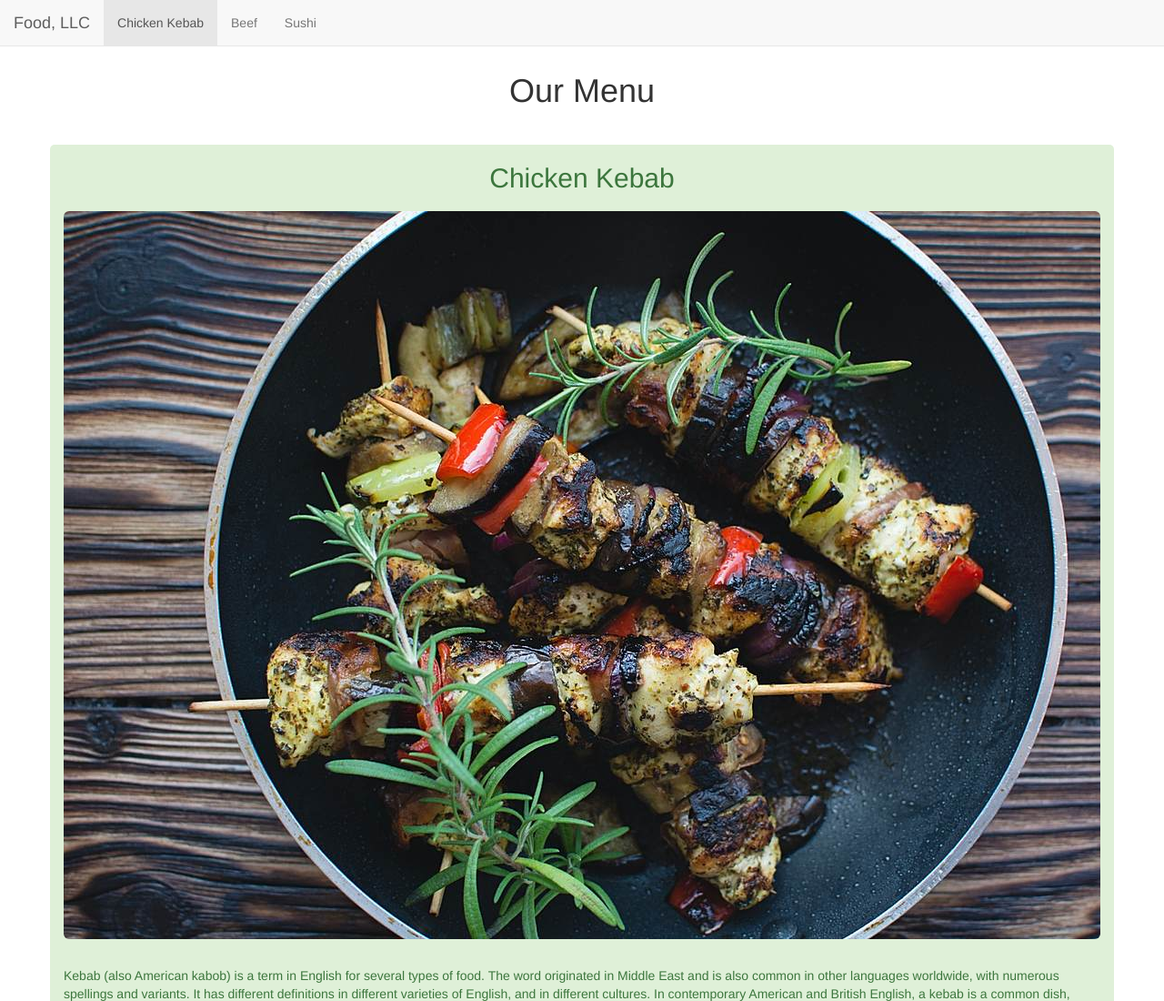
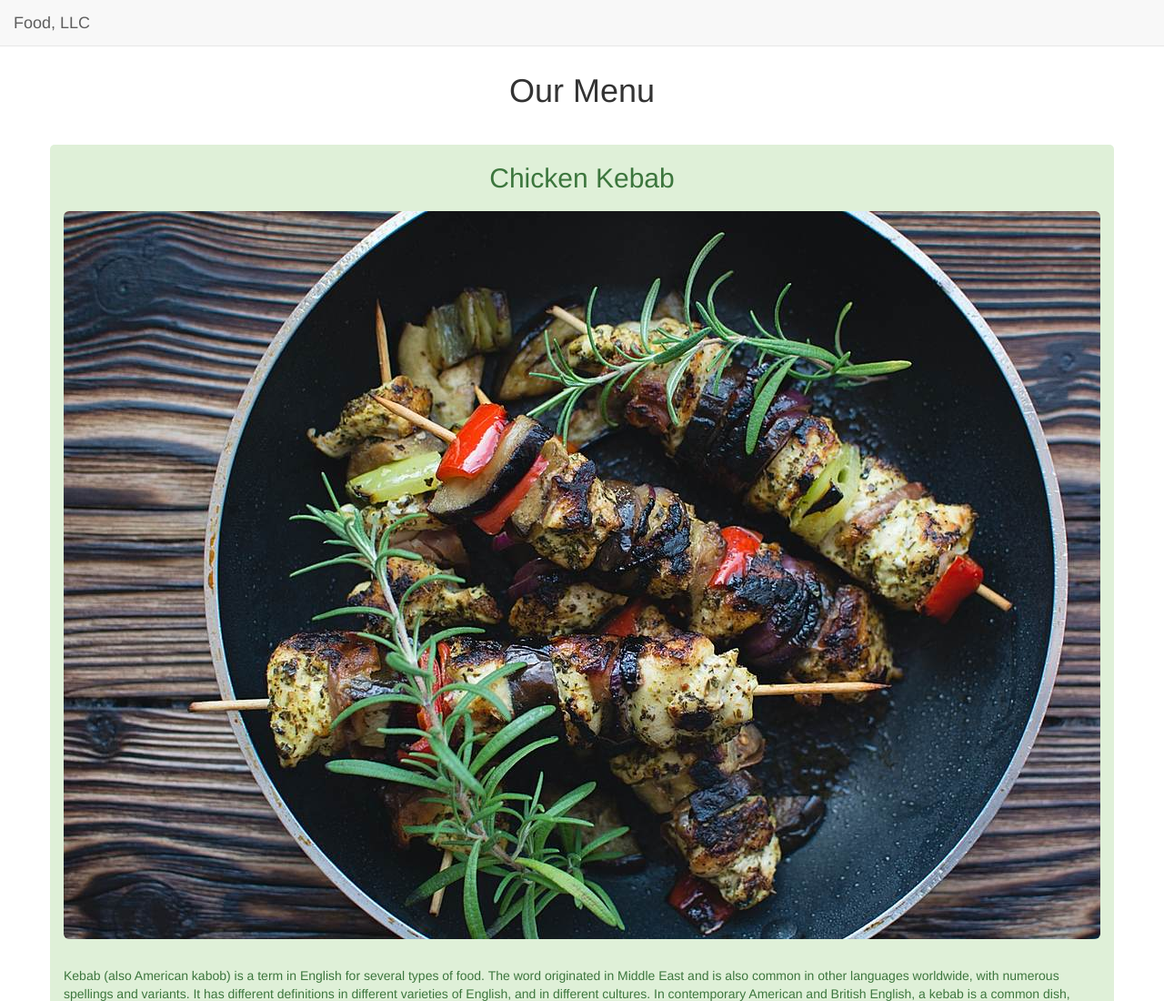
Before and after one commit to ebongso/food, a plain HTML site: page index.html in a window 1280 px wide. Shown: the top 1100 px of the page at 91% size. Drawn offline with Linux system fonts and the light colour scheme.

Commit message:
hide menu

```diff
--- a/index.html
+++ b/index.html
@@ -30,7 +30,7 @@
       </div>
 
       <div class="collapse navbar-collapse navbar-blue" id="food">
-        <ul class="nav navbar-nav text-center">
+        <ul class="nav navbar-nav text-center visible-xs">
           <li class="active"><a href="#">Chicken Kebab <span class="sr-only">(current)</span></a></li>
           <li><a href="#">Beef</a></li>
           <li><a href="#">Sushi</a></li>
```
